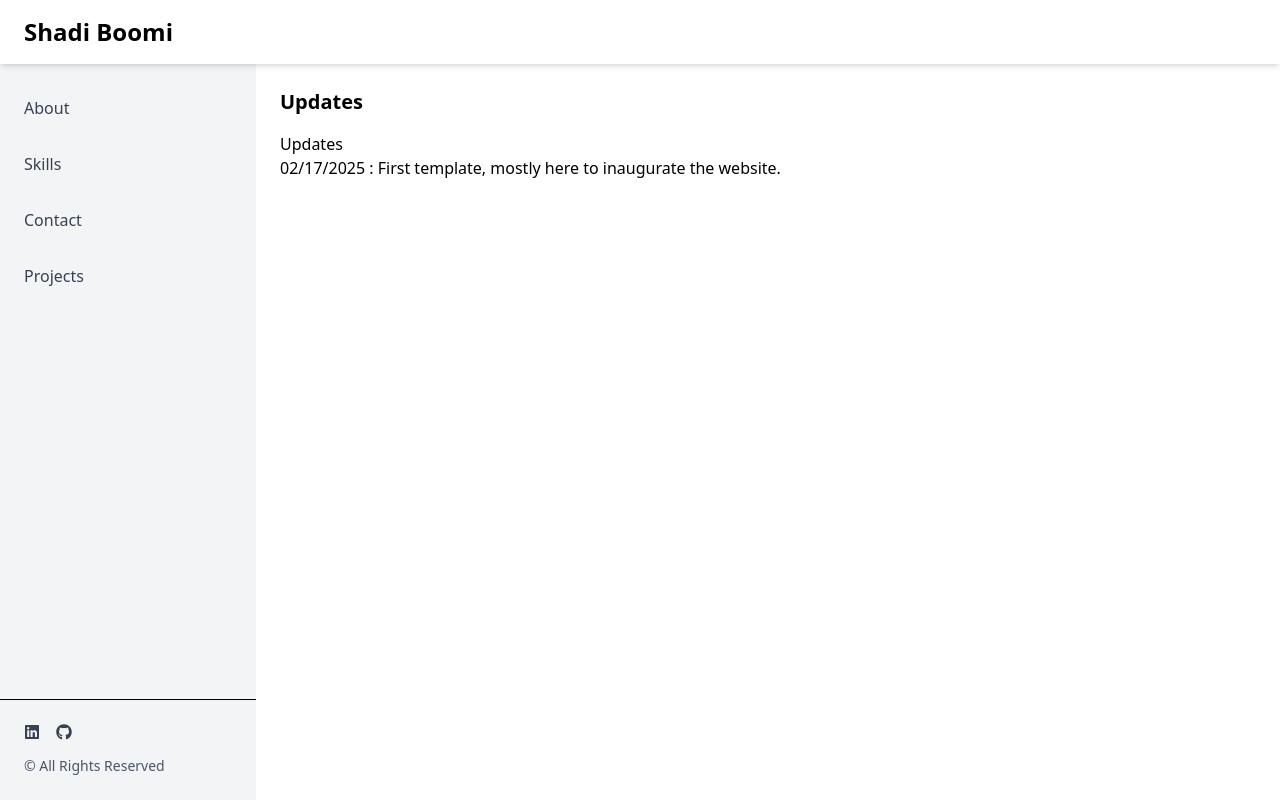
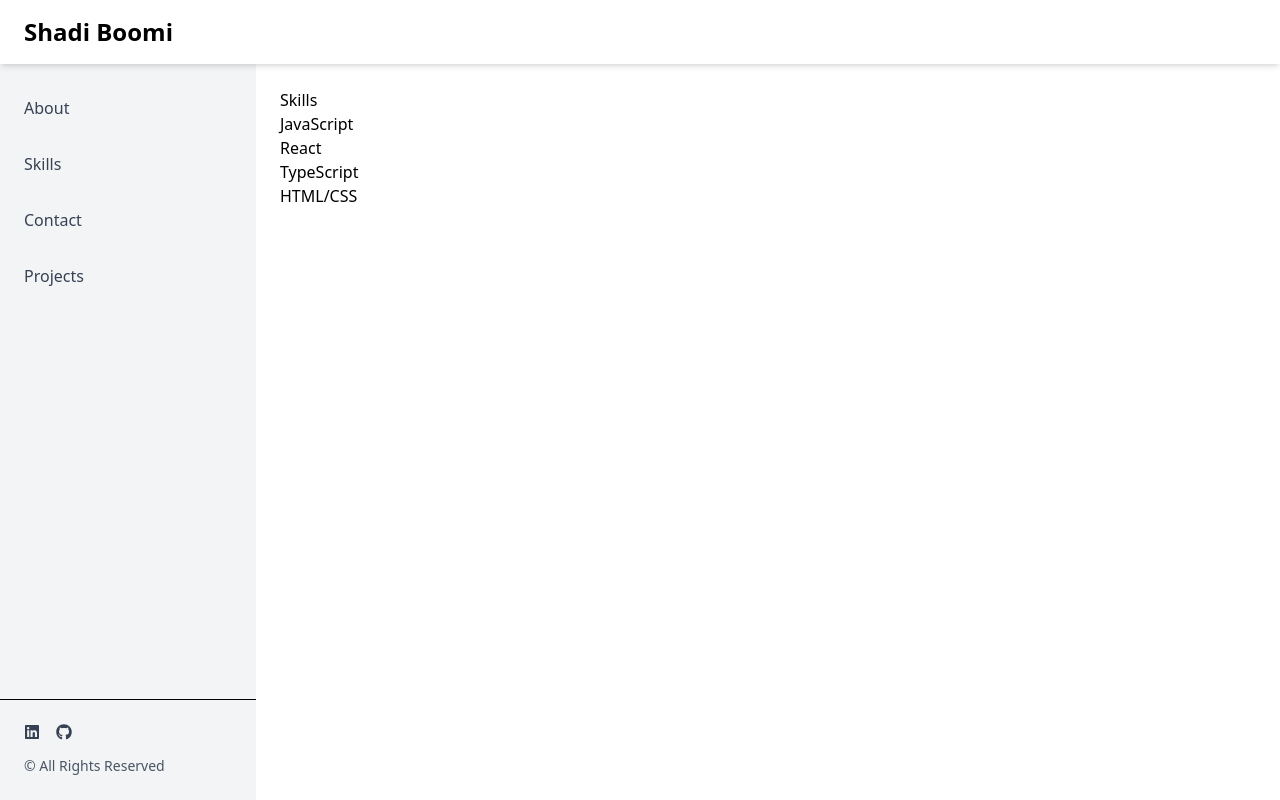
Before and after one commit to sboomi/sboomi.github.io, a React (Vite) app: page /skills in a window 1280 px wide. Built offline with nearby package versions, Linux system fonts and the light colour scheme.

Commit message:
Implemented router library

```diff
--- a/index.html
+++ b/index.html
@@ -1,12 +1,16 @@
 <!doctype html>
 <html lang="en">
+
 <head>
   <meta charset="UTF-8" />
   <meta name="viewport" content="width=device-width, initial-scale=1.0" />
+  <link rel="icon" type="image/png" href="src/assets/favicon.ico">
   <title>Shadi Boomi</title>
 </head>
+
 <body>
   <div id="root"></div>
   <script type="module" src="/src/main.tsx"></script>
 </body>
+
 </html>
--- a/package.json
+++ b/package.json
@@ -14,7 +14,8 @@
     "react": "^19.0.0",
     "react-dom": "^19.0.0",
     "react-icons": "^5.4.0",
-    "react-markdown": "^9.0.3"
+    "react-markdown": "^9.0.3",
+    "react-router": "^7.1.5"
   },
   "devDependencies": {
     "@tailwindcss/vite": "^4.0.6",
--- a/src/components/Header.tsx
+++ b/src/components/Header.tsx
@@ -1,13 +1,15 @@
+import { NavLink } from "react-router";
+
 export function Header() {
   return (
     <header className="fixed top-0 w-full h-16 bg-white shadow-md z-10">
       <div className="h-full flex items-center px-6">
-        <a
-          href="/"
+        <NavLink
+          to="/"
           className="text-2xl font-bold hover:text-gray-700 transition-colors"
         >
           Shadi Boomi
-        </a>
+        </NavLink>
       </div>
     </header>
   );
--- a/src/components/Navbar.tsx
+++ b/src/components/Navbar.tsx
@@ -1,3 +1,5 @@
+import { NavLink } from "react-router";
+
 export function Navbar() {
   const navItems = ["About", "Skills", "Contact", "Projects"];
 
@@ -6,12 +8,12 @@ export function Navbar() {
       <ul className="space-y-4">
         {navItems.map((item) => (
           <li key={item}>
-            <a
-              href={`#${item.toLowerCase()}`}
+            <NavLink
+              to={`/${item.toLowerCase()}`}
               className="block px-6 py-2 text-gray-700 hover:bg-gray-200 transition-colors"
             >
               {item}
-            </a>
+            </NavLink>
           </li>
         ))}
       </ul>
--- a/src/main.tsx
+++ b/src/main.tsx
@@ -1,10 +1,21 @@
 import React from "react";
 import ReactDOM from "react-dom/client";
+import { BrowserRouter, Routes, Route } from "react-router";
 import App from "./App.tsx";
 import "./index.css";
+import Skills from "./pages/Skills.tsx";
+import Contact from "./pages/Contact.tsx";
+import About from "./pages/About.tsx";
+import Projects from "./pages/Projects.tsx";
 
 ReactDOM.createRoot(document.getElementById("root")!).render(
-  <React.StrictMode>
-    <App />
-  </React.StrictMode>,
+  <BrowserRouter>
+    <Routes>
+      <Route path="/" element={<App />} />
+      <Route path="skills" element={<Skills />} />
+      <Route path="contact" element={<Contact />} />
+      <Route path="about" element={<About />} />
+      <Route path="projects" element={<Projects />} />
+    </Routes>
+  </BrowserRouter>,
 );
--- /dev/null
+++ b/src/md-posts/about.md
@@ -0,0 +1,3 @@
+# About me
+
+I'm a data developer with a knack for sciences and art.
--- /dev/null
+++ b/src/pages/About.tsx
@@ -0,0 +1,14 @@
+import React from "react";
+import Layout from "../components/Layout";
+import Markdown from "react-markdown";
+import aboutMarkdown from "../md-posts/about.md?raw";
+
+const About: React.FC = () => {
+  return (
+    <Layout>
+      <Markdown>{aboutMarkdown}</Markdown>
+    </Layout>
+  );
+};
+
+export default About;
--- /dev/null
+++ b/src/pages/Contact.tsx
@@ -0,0 +1,12 @@
+import React from "react";
+import Layout from "../components/Layout";
+
+const Contact: React.FC = () => {
+  return (
+    <Layout>
+      <div>Coming soon! Don't spam me</div>
+    </Layout>
+  );
+};
+
+export default Contact;
--- /dev/null
+++ b/src/pages/Projects.tsx
@@ -0,0 +1,12 @@
+import React from "react";
+import Layout from "../components/Layout";
+
+const Projects: React.FC = () => {
+  return (
+    <Layout>
+      <div>Coming soon</div>
+    </Layout>
+  );
+};
+
+export default Projects;
--- /dev/null
+++ b/src/pages/Skills.tsx
@@ -0,0 +1,37 @@
+import React from "react";
+import Layout from "../components/Layout";
+
+interface Skill {
+  name: string;
+  level: number;
+}
+
+const Skills: React.FC = () => {
+  const skills: Skill[] = [
+    { name: "JavaScript", level: 90 },
+    { name: "React", level: 85 },
+    { name: "TypeScript", level: 80 },
+    { name: "HTML/CSS", level: 85 },
+  ];
+
+  return (
+    <Layout>
+      <section className="skills-section">
+        <h2>Skills</h2>
+        <div className="skills-container">
+          {skills.map((skill, index) => (
+            <div key={index} className="skill-item">
+              <span>{skill.name}</span>
+              <div
+                className="skill-level"
+                style={{ width: `${skill.level}%` }}
+              ></div>
+            </div>
+          ))}
+        </div>
+      </section>
+    </Layout>
+  );
+};
+
+export default Skills;
```
Also changed, not shown: 2 other files (tests, documents, lock files or other folders). Lines whose indentation alone changed are shown as unchanged.
